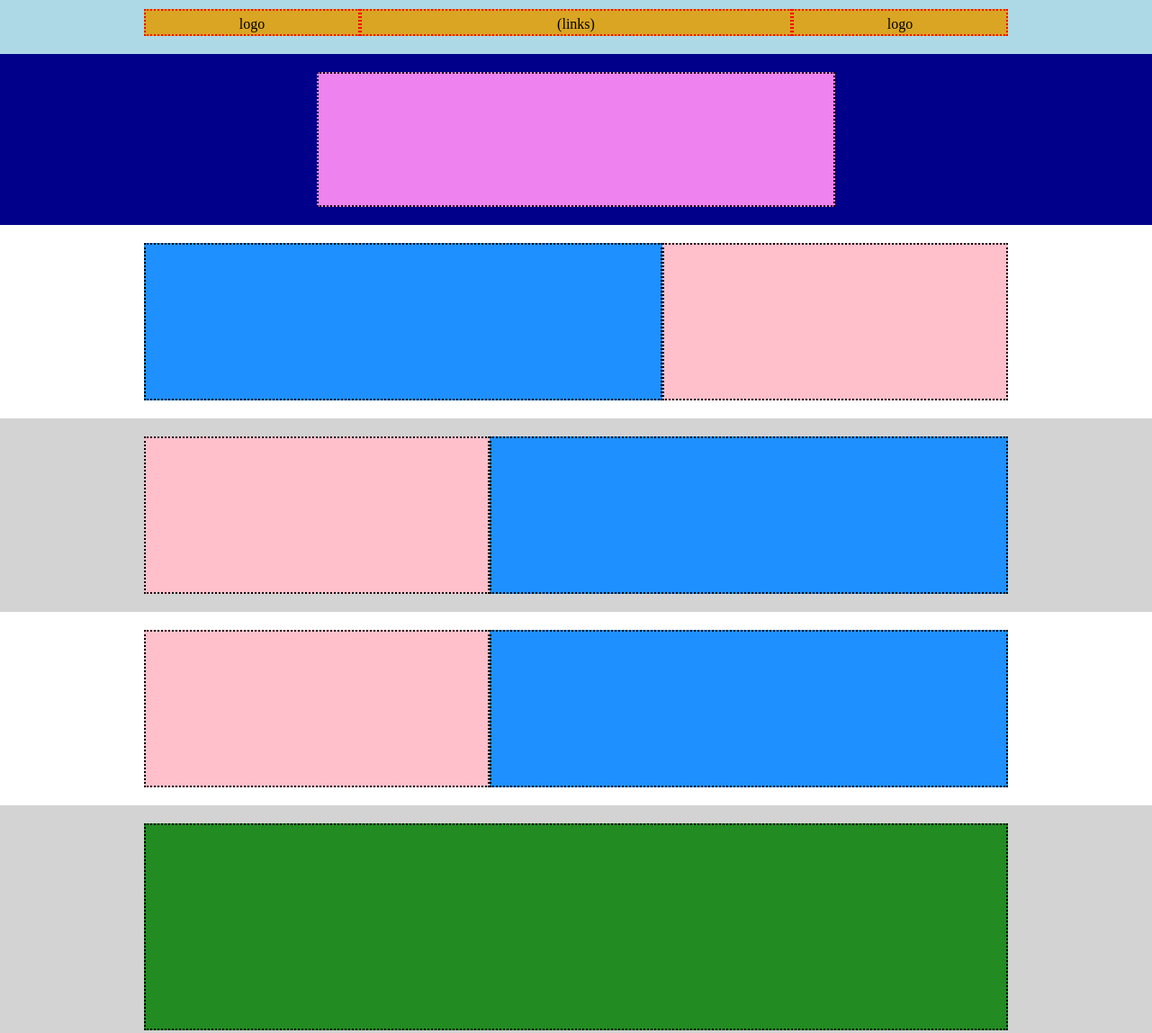
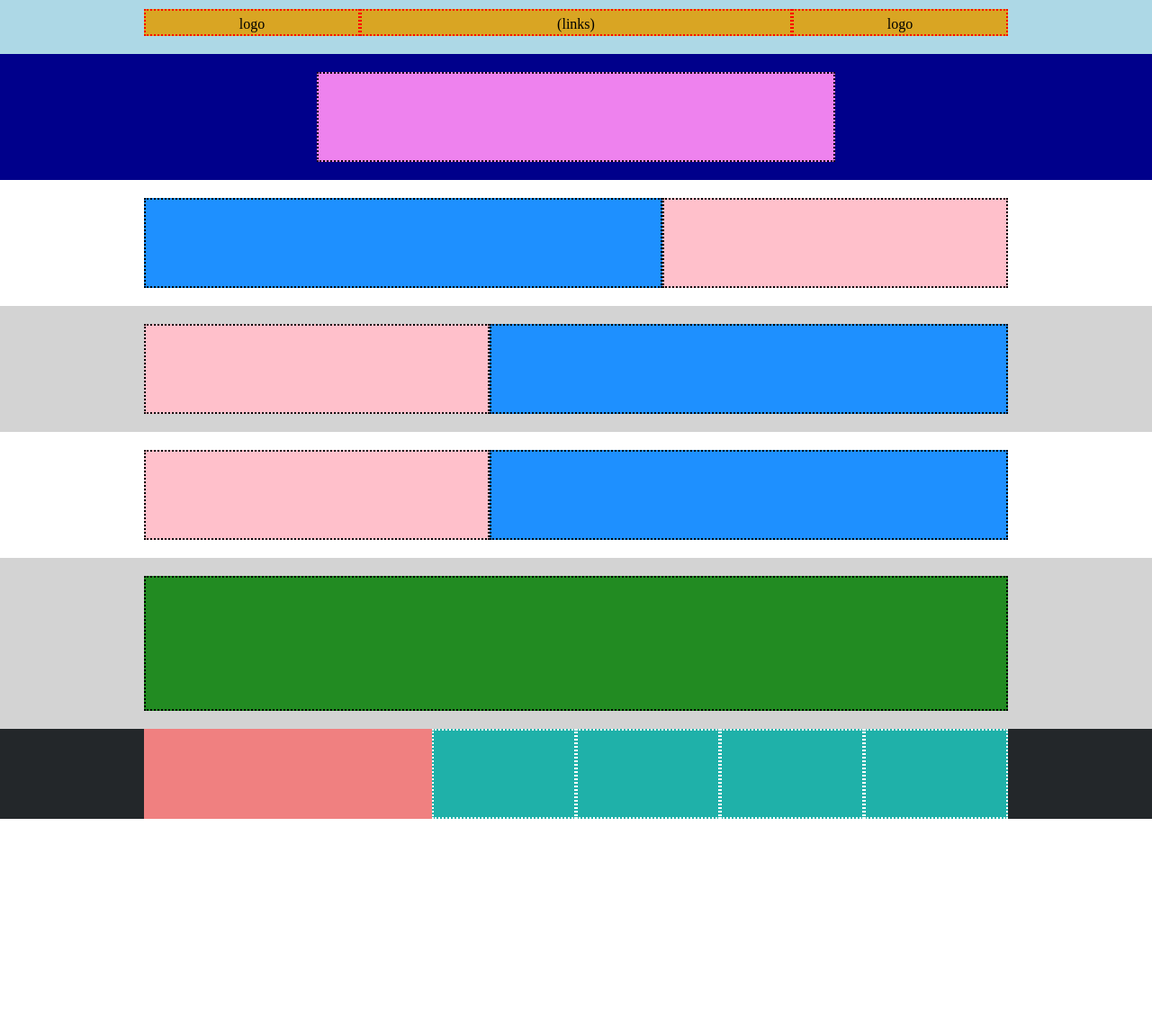
Before and after one commit to aalexebr/htmlcss-struttura-discord, a plain HTML site: page index.html in a window 1280 px wide. Shown: the whole page at 90% size. After the commit the page ends 910 px from the top, so only its background shows below. Drawn offline with Linux system fonts and the light colour scheme.

Commit message:
footer-with bad classes

```diff
--- a/css/style.css
+++ b/css/style.css
@@ -58,7 +58,7 @@ header{
 
 .box-header{
     background-color: #EE82EE;
-    height: 150px;
+    height: 100px;
     width: 60%;
 }
 
@@ -70,19 +70,37 @@ section{
     padding: 20px 0 20px 0;
 }
 .box1{
-    height: 175px;
+    height: 100px;
     width: 60%;
     background-color: #1E90FF;
 }
 .box2{
-    height: 175px;
+    height: 100px;
     width: 40%;
     background-color: #FFC0CB;
 }
 .box3{
-    height: 230px;
+    height: 150px;
     background-color: #228B22;
     width: 100%;
 }
 
 /* FOOTER */
+
+footer{
+    background-color: #23272A;
+}
+
+.box-footer1{
+    width: calc(100% / 3);
+    background-color: #F08080;
+    height: 100px;
+}
+.box-footer2{
+    width: calc((100% / 3) * 2);
+    background-color: #1FB1A9;
+}
+.box-footer-rows{
+    width: calc(100% / 4);
+    border: 2px dotted white;
+}
--- a/index.html
+++ b/index.html
@@ -78,8 +78,11 @@
                 <div class="box-footer1">
 
                 </div>
-                <div class="box-footer2">
-
+                <div class="box-footer2 flex">
+                    <div class="box-footer-rows"></div>
+                    <div class="box-footer-rows"></div>
+                    <div class="box-footer-rows"></div>
+                    <div class="box-footer-rows"></div>
                 </div>
 
             </div>
```
